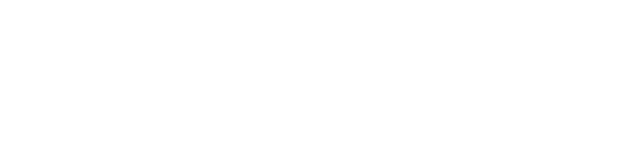
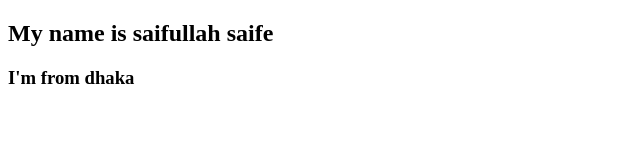
Before and after one commit to abdussamadsaiful7/my-first-repo, a plain HTML site: page index.html in a window 1280 px wide. Shown: the whole page, without its empty margins (0-640 px from the left). Drawn offline with Linux system fonts and the light colour scheme.

Commit message:
added header

```diff
--- a/index.html
+++ b/index.html
@@ -7,6 +7,8 @@
     <title>My first Github Repo</title>
 </head>
 <body>
+    <h2>My name is saifullah saife</h2>
+    <h3>I'm from dhaka</h3>
 
 </body>
 </html>
```
